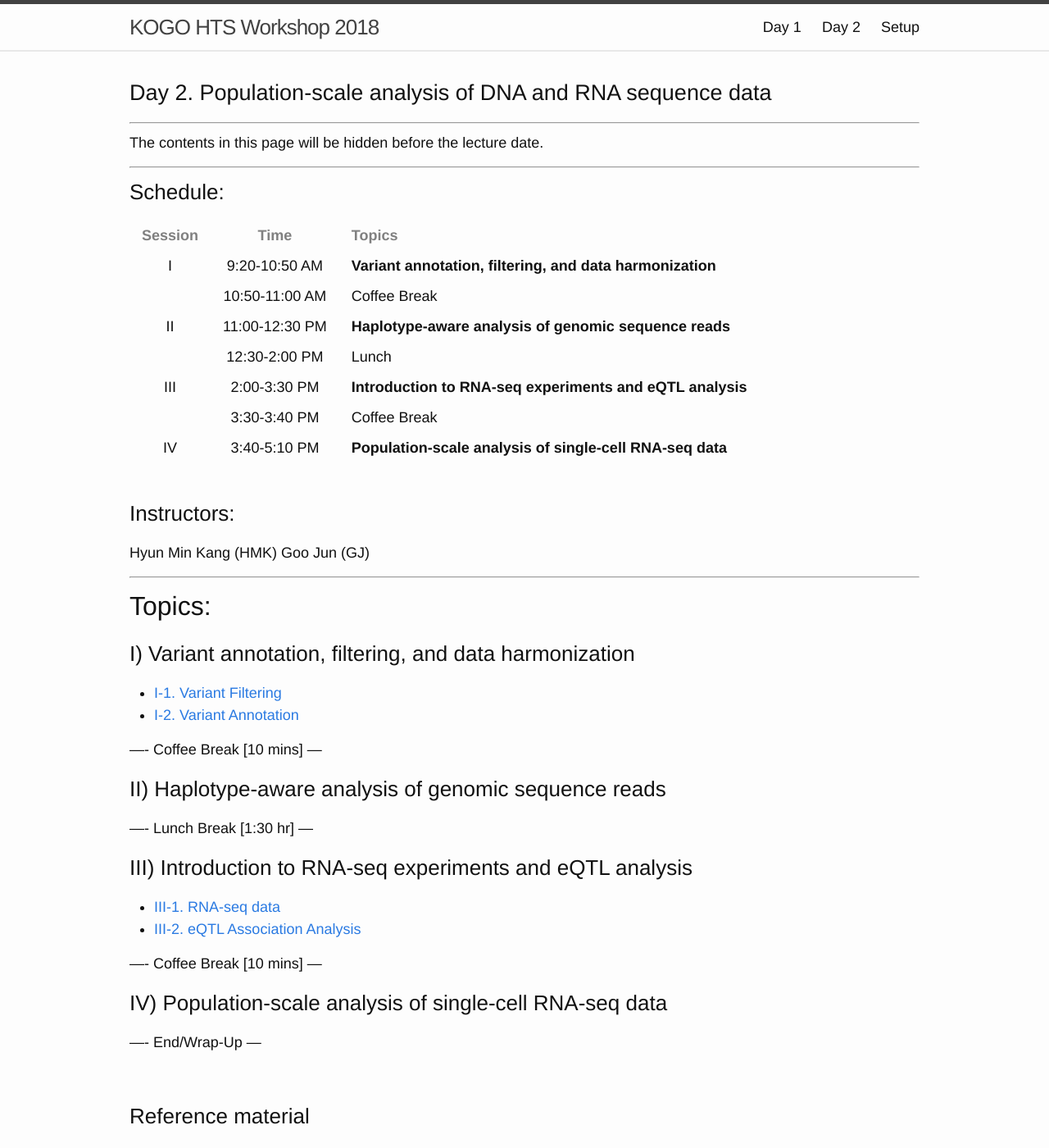
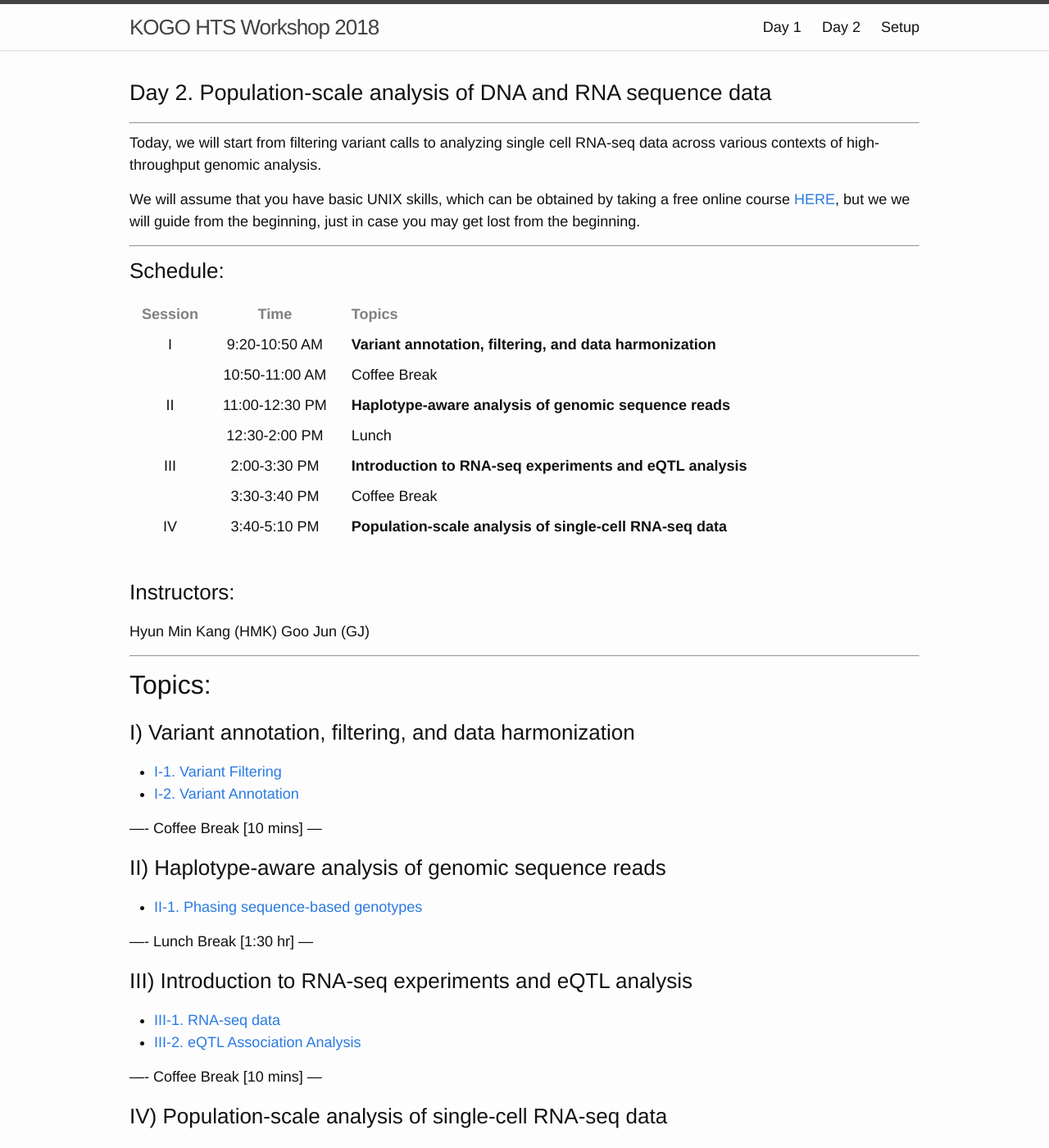
Before and after one commit to htsworkshop/stom-2018, a Jekyll site: the page built from day2.md, in a window 1280 px wide and 1400 px high. Shown: the whole window at 82% size. Built offline with Jekyll 4.4.1, drawn with Linux system fonts in a browser that asks for light colours.

Commit message:
Added phasing session

```diff
--- a/day2.md
+++ b/day2.md
@@ -9,7 +9,15 @@ permalink: /day2/
 
 ---
 
-The contents in this page will be hidden before the lecture date.
+Today, we will start from filtering variant calls to analyzing single
+cell RNA-seq data across various contexts of high-throughput genomic
+analysis.
+
+We will assume that you have basic UNIX skills, which can be obtained
+by taking a free online course
+[HERE](https://www.codecademy.com/learn/learn-the-command-line), but
+we we will guide from the beginning, just in case you may get lost
+from the beginning.
 
 ---
 
@@ -37,12 +45,13 @@ Goo Jun (GJ)
 ## Topics:
 
 ### I) Variant annotation, filtering, and data harmonization
-- [I-1. Variant Filtering](../class-material/day2-filtering)
-- [I-2. Variant Annotation](../class-material/day2-annotation)
+- [I-1. Variant Filtering](../class-material/day2-filtering.html)
+- [I-2. Variant Annotation](../class-material/day2-annotation.html)
 
 —- Coffee Break [10 mins] —
 
 ### II) Haplotype-aware analysis of genomic sequence reads
+- [II-1. Phasing sequence-based genotypes](../class-material/day2-phasing.html)
 
 —- Lunch Break [1:30 hr] —
 
```
Also changed, not shown: class-material/day2-phasing.md (added, +108 -0 lines), 3 other files.
